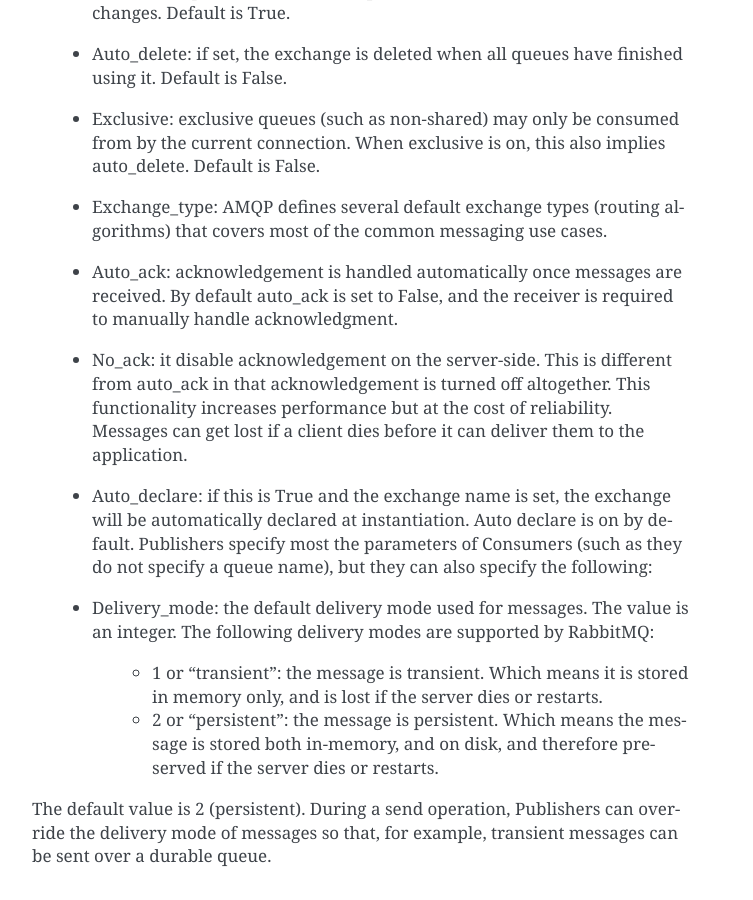
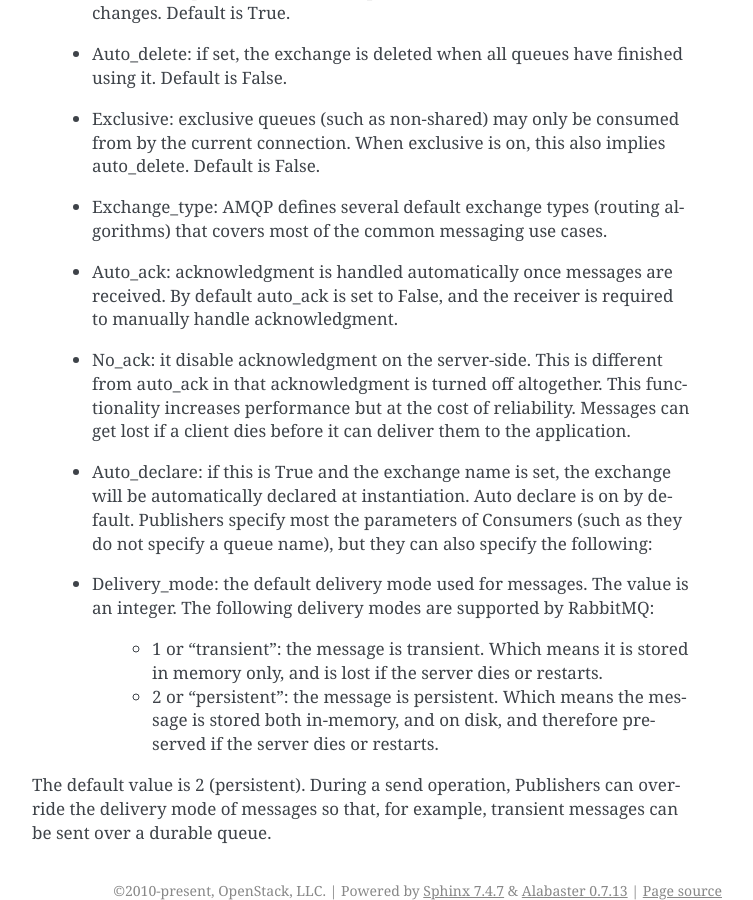
Before and after one commit to openstack/manila, a Sphinx documentation site: the page built from doc/source/devref/rpc.rst, in a window 1280 px wide and 900 px high, scrolled down 6044 px. Shown: the whole window, without its empty margins (388-1141 px from the left). Built offline with Sphinx 7.4.7, drawn with Linux system fonts in a browser that asks for light colours; formulas are drawn with MathJax 3; pages that are not in the unit, such as notebooks, are missing from menus; the version number is read from the project's files by our own code.

Commit message:
Fix some spelling typo in manual and error message
wating -> waiting
acknowledgement -> acknowledgment
occured -> occurred

Should never get here. If get, then error occurred.
->
Should never get here unless an error occurred.

Change-Id: Ibe89d652e7d76b3d8e6d7549140c50c88144036e
Signed-off-by: Zhao Lei <zhaolei@cn.fujitsu.com>

```diff
--- a/doc/source/devref/huawei_nas_driver.rst
+++ b/doc/source/devref/huawei_nas_driver.rst
@@ -94,7 +94,7 @@
   Thick or Thin.
 - `StoragePool` is a name of a storage pool to be used.
 - `WaitInterval` is the interval time of querying the file system status.
-- `Timeout` is the timeout period for wating command execution of a device to
+- `Timeout` is the timeout period for waiting command execution of a device to
   complete.
 
 Backend Configuration
--- a/doc/source/devref/rpc.rst
+++ b/doc/source/devref/rpc.rst
@@ -139,8 +139,8 @@
     * Auto_delete: if set, the exchange is deleted when all queues have finished using it. Default is False.
     * Exclusive: exclusive queues (such as non-shared) may only be consumed from by the current connection. When exclusive is on, this also implies auto_delete. Default is False.
     * Exchange_type: AMQP defines several default exchange types (routing algorithms) that covers most of the common messaging use cases.
-    * Auto_ack: acknowledgement is handled automatically once messages are received. By default auto_ack is set to False, and the receiver is required to manually handle acknowledgment.
-    * No_ack: it disable acknowledgement on the server-side. This is different from auto_ack in that acknowledgement is turned off altogether. This functionality increases performance but at the cost of reliability. Messages can get lost if a client dies before it can deliver them to the application.
+    * Auto_ack: acknowledgment is handled automatically once messages are received. By default auto_ack is set to False, and the receiver is required to manually handle acknowledgment.
+    * No_ack: it disable acknowledgment on the server-side. This is different from auto_ack in that acknowledgment is turned off altogether. This functionality increases performance but at the cost of reliability. Messages can get lost if a client dies before it can deliver them to the application.
     * Auto_declare: if this is True and the exchange name is set, the exchange will be automatically declared at instantiation. Auto declare is on by default.
       Publishers specify most the parameters of Consumers (such as they do not specify a queue name), but they can also specify the following:
     * Delivery_mode: the default delivery mode used for messages. The value is an integer. The following delivery modes are supported by RabbitMQ:
```
Also changed, not shown: 1 other file.
